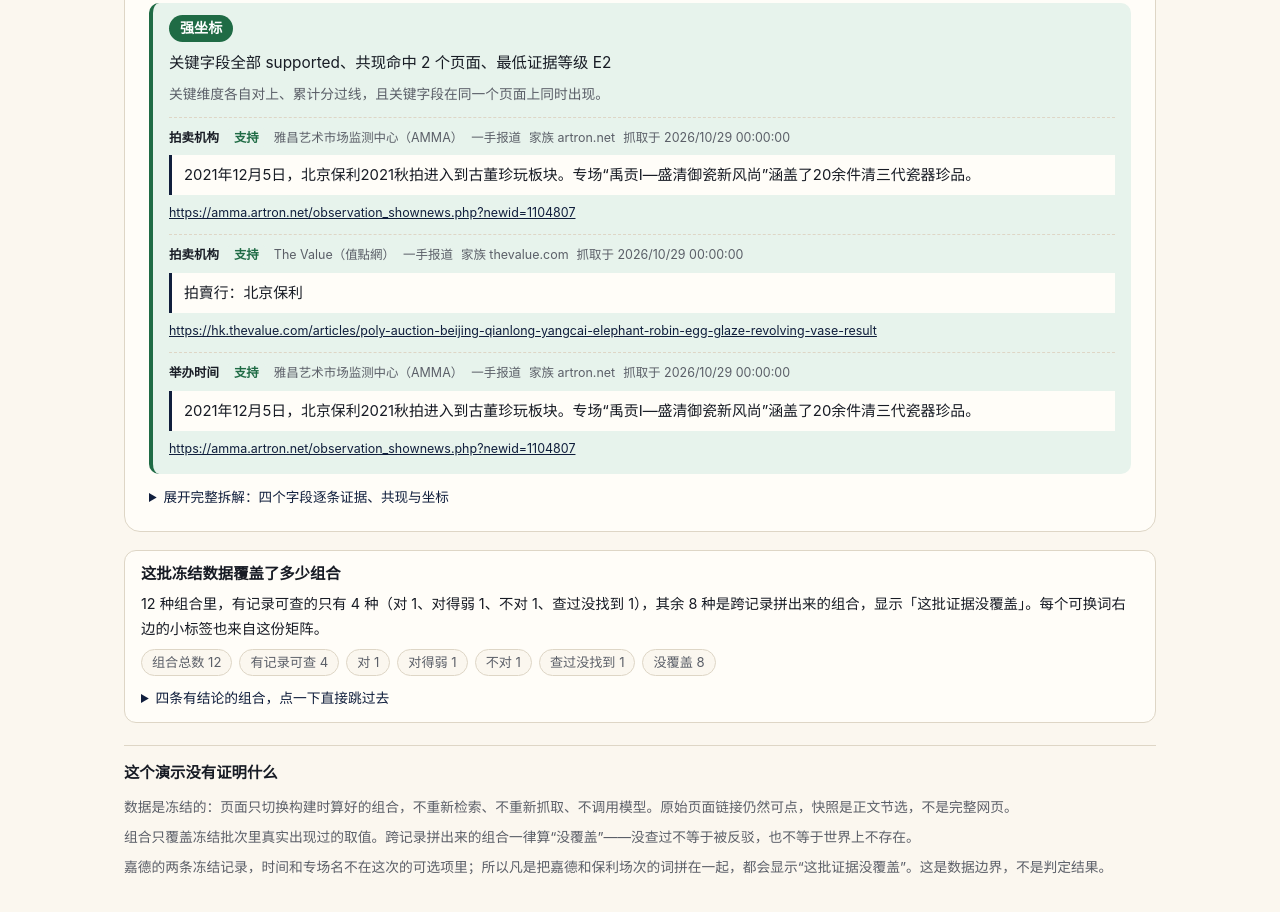
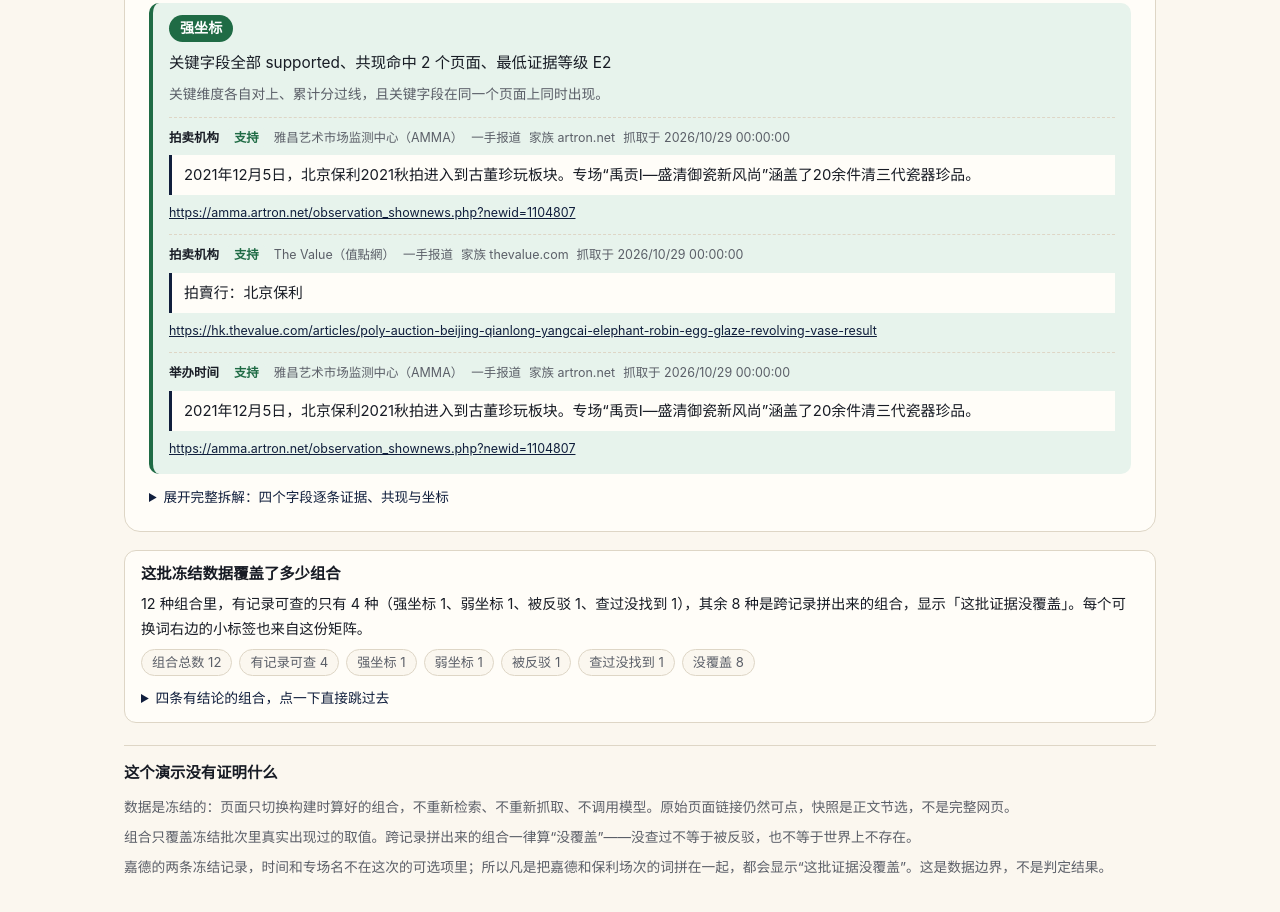
Before and after one commit to openlodestar/openlodestar, a website: page docs/demo-lab.html in a window 1280 px wide. Shown: the part 384-1296 px from the top of the page. Drawn offline with Linux system fonts and the light colour scheme.

Commit message:
docs: 小游戏结论用词与逐条演示统一，去掉「对/不对」
把小游戏的判定徽章「不对」改为「被反驳」，覆盖读数里的
「对 / 对得弱 / 不对」改为「强坐标 / 弱坐标 / 被反驳」，选项小标
「不对」改为「反驳」。只改称呼，12 组组合的判定、门禁与冻结矩阵
一个字没动；README、docs/demo-lab.md 与 CHANGELOG 同步。

```diff
--- a/docs/assets/demo-game-match.js
+++ b/docs/assets/demo-game-match.js
@@ -17,7 +17,7 @@
   var STATUS_LABELS = {
     strong: '强坐标',
     weak: '弱坐标（只有单一独立来源或判据维度不够）',
-    refuted: '不对',
+    refuted: '被反驳',
     not_found: '查过，这批证据里没有',
     uncovered: '这批证据没覆盖'
   };
@@ -26,7 +26,7 @@
   var STATUS_SHORT = {
     strong: '强',
     weak: '弱',
-    refuted: '不对',
+    refuted: '反驳',
     not_found: '查过没找到',
     uncovered: '没覆盖'
   };
@@ -36,7 +36,7 @@
     weak: '关键字段都成立，但同一件事只有一篇原创来源或判据维度不够，撑不起强档。',
     refuted: '有独立来源直接反驳其中某个字段，整条记录拒收。',
     not_found: '这些字段都查过了，但这批页面里没有任何一处提到它——这是「这批证据里没有」，不是「世界上不存在」。',
-    uncovered: '冻结数据里没有任何一条记录同时写着这四个值，所以没查过。没查过不等于被反驳：既不能说对，也不能说不对。'
+    uncovered: '冻结数据里没有任何一条记录同时写着这四个值，所以没查过。没查过不等于被反驳：既不能说它成立，也不能说它不成立。'
   };
 
   var UNCOVERED_REASON =
--- a/docs/assets/demo-lab.js
+++ b/docs/assets/demo-lab.js
@@ -727,11 +727,11 @@
       stats.total +
       ' 种组合里，有记录可查的只有 ' +
       stats.covered +
-      ' 种（对 ' +
+      ' 种（强坐标 ' +
       stats.byStatus.strong +
-      '、对得弱 ' +
+      '、弱坐标 ' +
       stats.byStatus.weak +
-      '、不对 ' +
+      '、被反驳 ' +
       stats.byStatus.refuted +
       '、查过没找到 ' +
       stats.byStatus.not_found +
@@ -742,9 +742,9 @@
     var counts = [
       ['组合总数', stats.total],
       ['有记录可查', stats.covered],
-      ['对', stats.byStatus.strong],
-      ['对得弱', stats.byStatus.weak],
-      ['不对', stats.byStatus.refuted],
+      ['强坐标', stats.byStatus.strong],
+      ['弱坐标', stats.byStatus.weak],
+      ['被反驳', stats.byStatus.refuted],
       ['查过没找到', stats.byStatus.not_found],
       ['没覆盖', stats.uncovered]
     ];
--- a/docs/demo-lab.html
+++ b/docs/demo-lab.html
@@ -4,7 +4,7 @@
 <meta charset="utf-8">
 <meta name="viewport" content="width=device-width, initial-scale=1">
 <title>小游戏 · OpenLodestar — 换掉一个词，看证据认不认</title>
-<meta name="description" content="点句子里的任意一个词换掉它，判定与引文立刻更新：对、不对、查过没找到，或者这批证据没覆盖。判定是构建时用真引擎对冻结证据算好的，断网也能打开。">
+<meta name="description" content="点句子里的任意一个词换掉它，判定与引文立刻更新：强坐标、弱坐标、被反驳、查过没找到，或者这批证据没覆盖。判定是构建时用真引擎对冻结证据算好的，断网也能打开。">
 <link rel="canonical" href="https://openlodestar.github.io/openlodestar/demo-lab.html">
 <link rel="icon" href="assets/favicon.ico" sizes="any">
 <link rel="stylesheet" href="assets/site-nav.css">
```
Also changed, not shown: docs/demo-lab.md (+8 -8 lines), src/demo-page/demo-lab.test.ts (+6 -6 lines), CHANGELOG.md, README.md.
